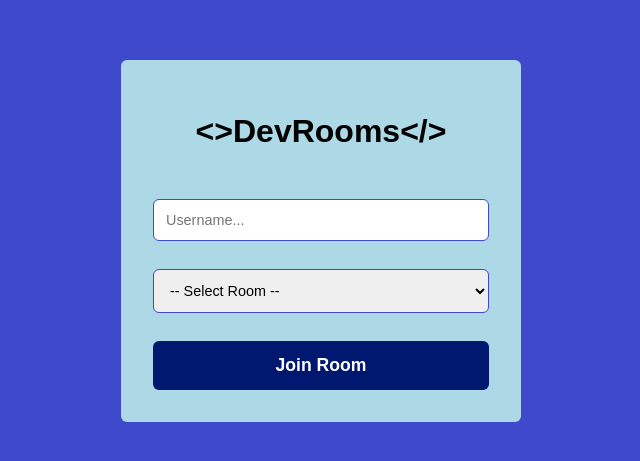
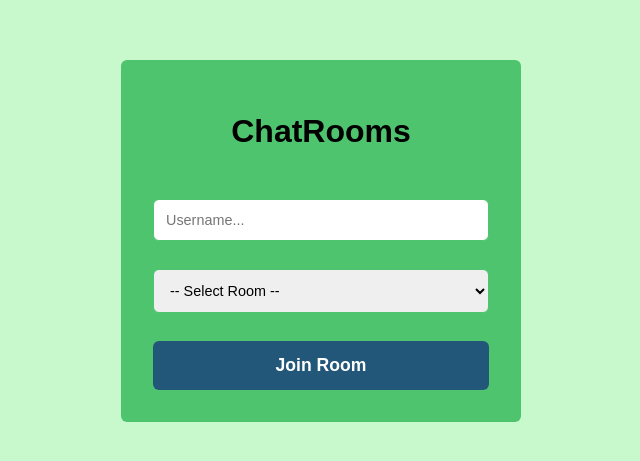
Before and after one commit to StevenCK1/real_time_chat_app, a React (Create React App) app in the folder client/: page / in a window 1280 px wide. Shown: the part 159-620 px from the top of the page, without its empty margins (319-959 px from the left). Built offline with nearby package versions, Linux system fonts and the light colour scheme; no server answers.

Commit message:
changes to css and homepage

```diff
--- a/client/public/index.html
+++ b/client/public/index.html
@@ -2,7 +2,7 @@
 <html lang="en">
   <head>
     <meta charset="utf-8" />
-    <link rel="icon" href="%PUBLIC_URL%/favicon.ico" />
+    <link rel="icon" href="%PUBLIC_URL%/icons8-chat-64.png" />
     <meta name="viewport" content="width=device-width, initial-scale=1" />
     <meta name="theme-color" content="#000000" />
     <meta
@@ -24,7 +24,7 @@
       work correctly both with client-side routing and a non-root public URL.
       Learn how to configure a non-root public URL by running `npm run build`.
     -->
-    <title>React App</title>
+    <title>ChatRooms</title>
   </head>
   <body>
     <noscript>You need to enable JavaScript to run this app.</noscript>
--- a/client/src/App.css
+++ b/client/src/App.css
@@ -1,3 +1,9 @@
+:root {
+  --main-bg-color: #c7f9cc;
+  --main-primary-color: #4ec46e;
+  --main-button-color: #22577a;
+}
+
 html * {
   font-family: Arial;
   box-sizing: border-box;
@@ -6,7 +12,7 @@ body {
   margin: 0;
   padding: 0;
   overflow: hidden;
-  background: rgb(63, 73, 204);
+  background: var(--main-bg-color);
 }
 ::-webkit-scrollbar {
   width: 20px;
@@ -32,15 +38,15 @@ body {
   border: none;
 }
 .btn-outline {
-  color: rgb(153, 217, 234);
-  border: 1px solid rgb(153, 217, 234);
-  background: rgb(63, 73, 204);
+  color: #fff;
+  border: 1px solid var(--main-button-color);
+  background: var(--main-button-color);
 }
 .btn-primary {
   background: rgb(153, 217, 234);
   color: rgb(0, 24, 111);
 }
 .btn-secondary {
-  background: rgb(0, 24, 111);
+  background: var(--main-button-color);
   color: #fff;
 }
--- a/client/src/pages/home/index.js
+++ b/client/src/pages/home/index.js
@@ -15,7 +15,7 @@ const Home = ({ username, setUsername, room, setRoom, socket }) => {
   return (
     <div className={styles.container}>
       <div className={styles.formContainer}>
-        <h1>{`<>DevRooms</>`}</h1>
+        <h1>{`ChatRooms`}</h1>
         <input
           className={styles.input}
           placeholder="Username..."
@@ -27,10 +27,10 @@ const Home = ({ username, setUsername, room, setRoom, socket }) => {
           onChange={(e) => setRoom(e.target.value)}
         >
           <option>-- Select Room --</option>
-          <option value="javascript">JavaScript</option>
-          <option value="node">Node</option>
-          <option value="express">Express</option>
-          <option value="react">React</option>
+          <option value="sports">Sports</option>
+          <option value="technology">Technology</option>
+          <option value="sustainability">Sustainability</option>
+          <option value="games">Games</option>
         </select>
 
         <button
--- a/client/src/pages/home/styles.module.css
+++ b/client/src/pages/home/styles.module.css
@@ -4,13 +4,13 @@
   display: flex;
   justify-content: center;
   align-items: center;
-  background: rgb(63, 73, 204);
+  background: var(--main-bg-color);
 }
 .formContainer {
   width: 400px;
   margin: 0 auto 0 auto;
   padding: 32px;
-  background: lightblue;
+  background: var(--main-primary-color);
   border-radius: 6px;
   display: flex;
   flex-direction: column;
@@ -21,7 +21,7 @@
   width: 100%;
   padding: 12px;
   border-radius: 6px;
-  border: 1px solid rgb(63, 73, 204);
+  border: 1px solid var(--main-primary-color);
   font-size: 0.9rem;
 }
 .input option {
```
Also changed, not shown: client/public/icons8-chat-64.png (added).
